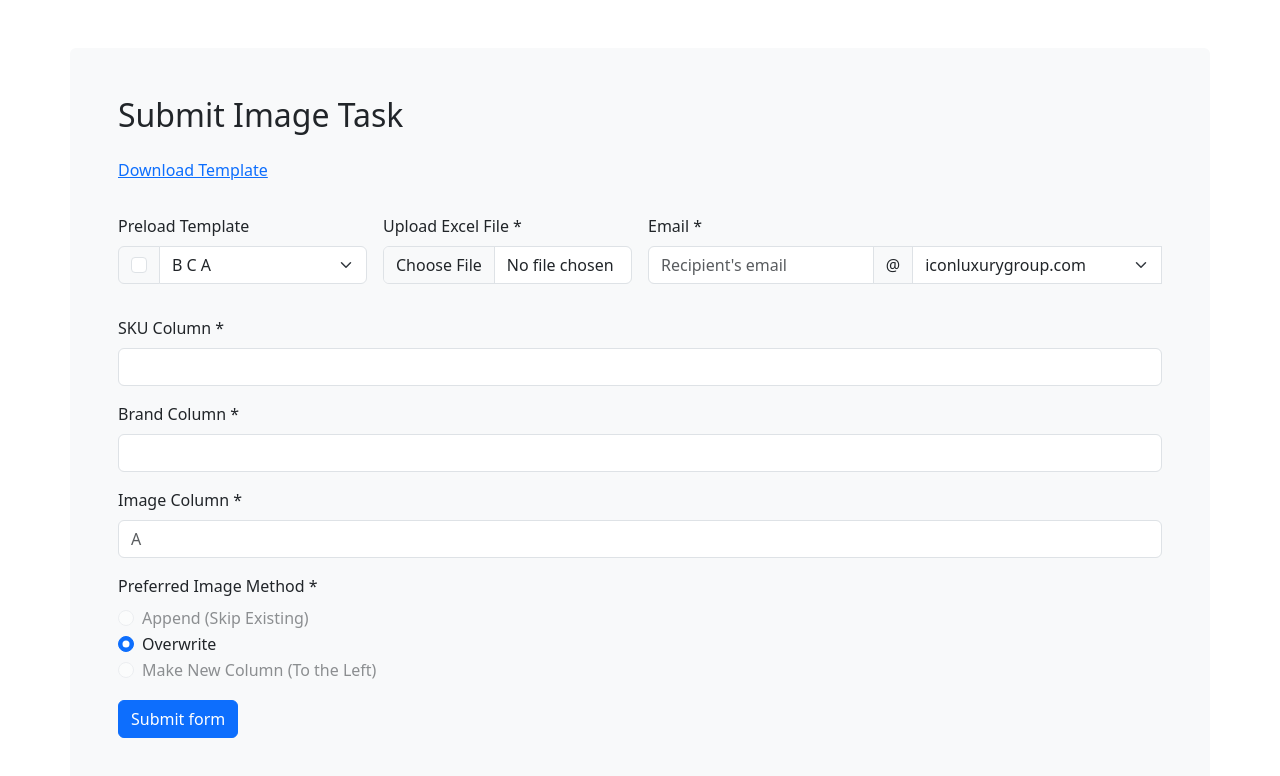
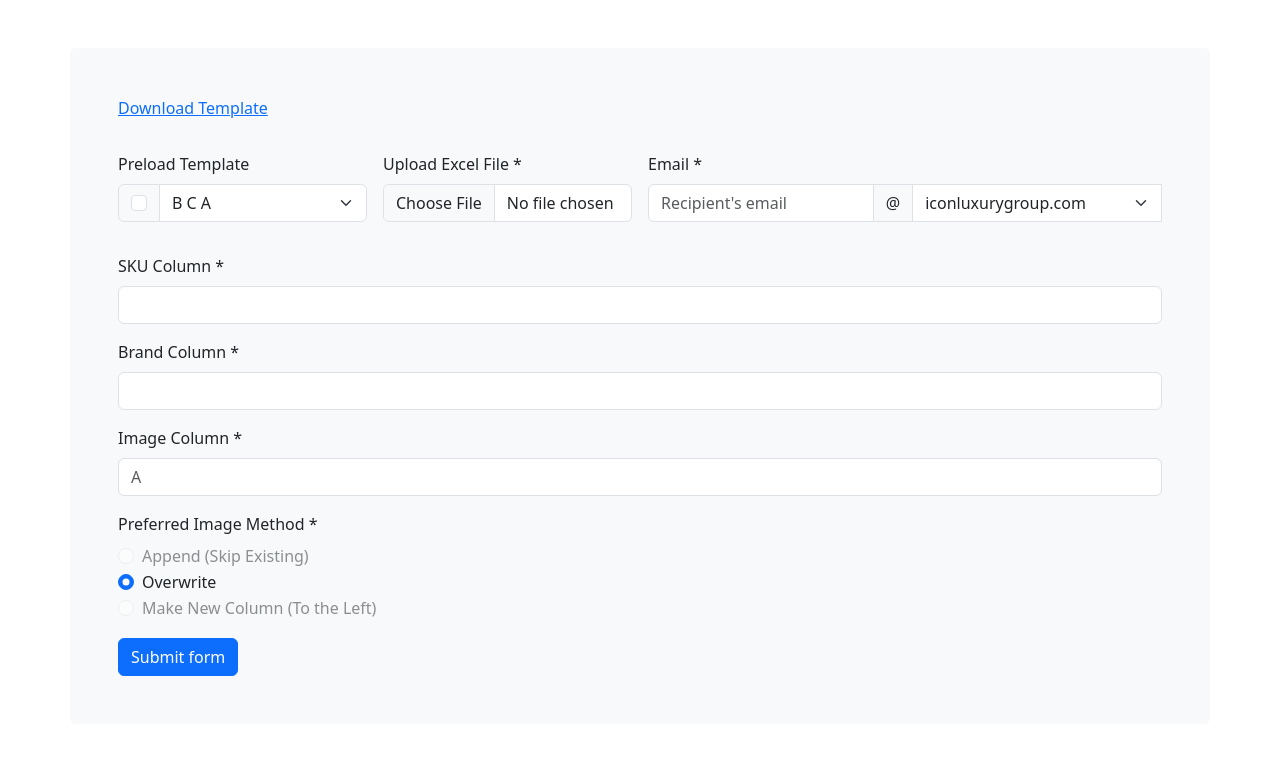
Before and after one commit to nikiconluxury/node-front-icon-xlsx, a website: page public/image-luxurymarket-cms.html in a window 1280 px wide. Drawn offline with nearby package versions, Linux system fonts and the light colour scheme.

Commit message:
Update image-luxurymarket-cms.html

```diff
--- a/public/image-luxurymarket-cms.html
+++ b/public/image-luxurymarket-cms.html
@@ -17,7 +17,7 @@
   </div>
 
         <main class="container mt-5 bg-light p-5 rounded">
-        <h2 class="mb-4">Submit Image Task</h2>
+        <!--<h2 class="mb-4">Submit Image Task</h2>-->
         <form class="row g-3 needs-validation" id="imageForm3" enctype="multipart/form-data" method="POST" action="/submitImage" novalidate>
             <div class="mb-3">
                 <p class="card-text bg-light" style="transform: rotate(0);">
```
